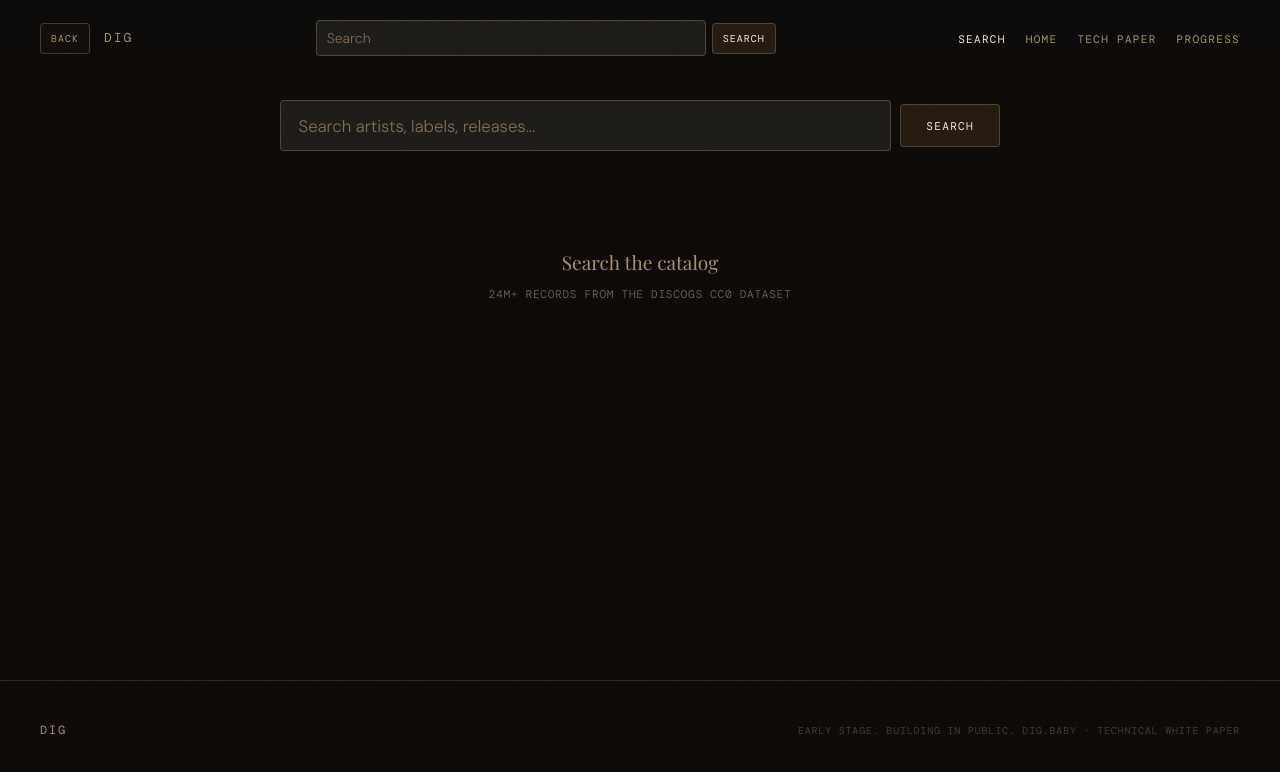
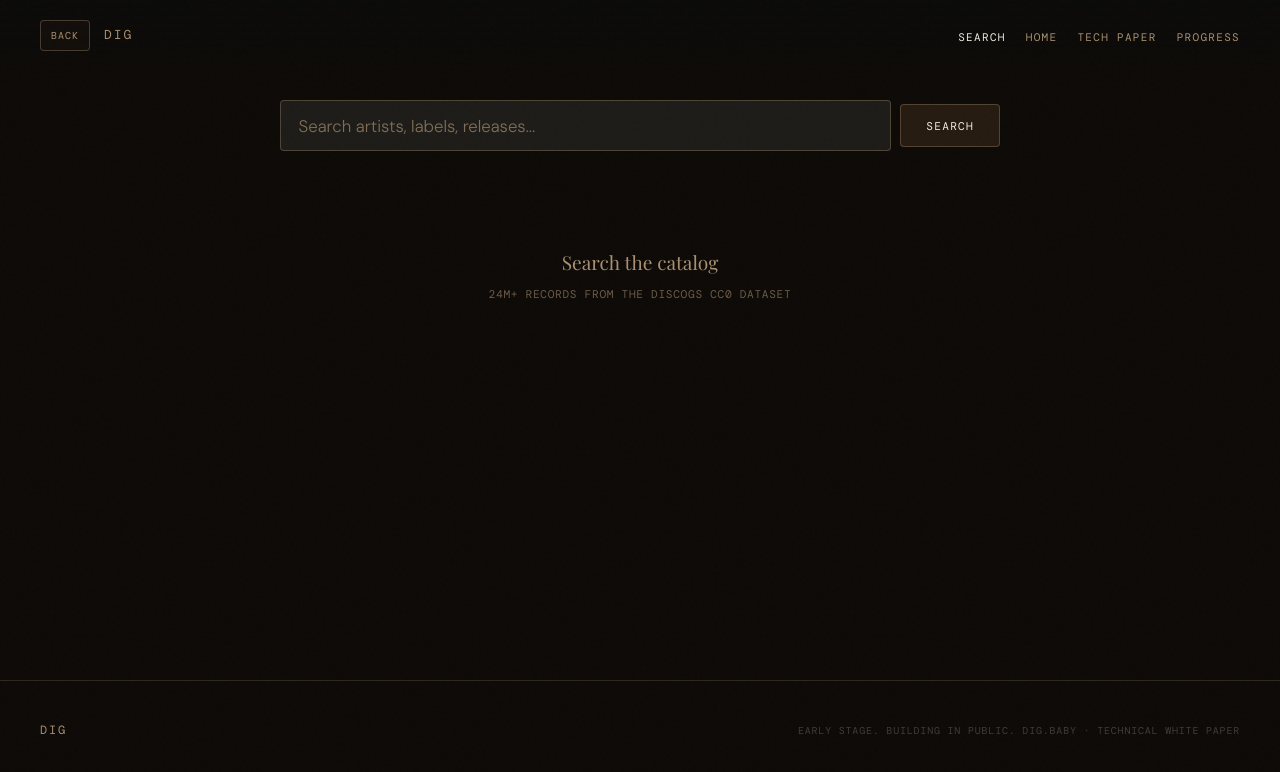
Before and after one commit to b1rdmania/dig, a Next.js app in the folder apps/web/: page / in a window 1280 px wide. Shown: the top 772 px of the page. Built offline with nearby package versions, Linux system fonts and the light colour scheme; no server answers; a web font is replaced by a local one.

Commit message:
web: hide nav search on homepage to avoid duplicate bars

```diff
--- a/apps/web/src/components/Nav.tsx
+++ b/apps/web/src/components/Nav.tsx
@@ -41,6 +41,7 @@ export function Nav() {
           DIG
         </Link>
       </div>
+      {pathname !== "/" ? (
         <form className={styles.searchForm} onSubmit={onSearchSubmit}>
           <input
             className={styles.searchInput}
@@ -55,6 +56,7 @@ export function Nav() {
             Search
           </button>
         </form>
+      ) : null}
       <ul className={styles.links}>
         <li>
           <Link
```
Lines whose indentation alone changed are shown as unchanged.
